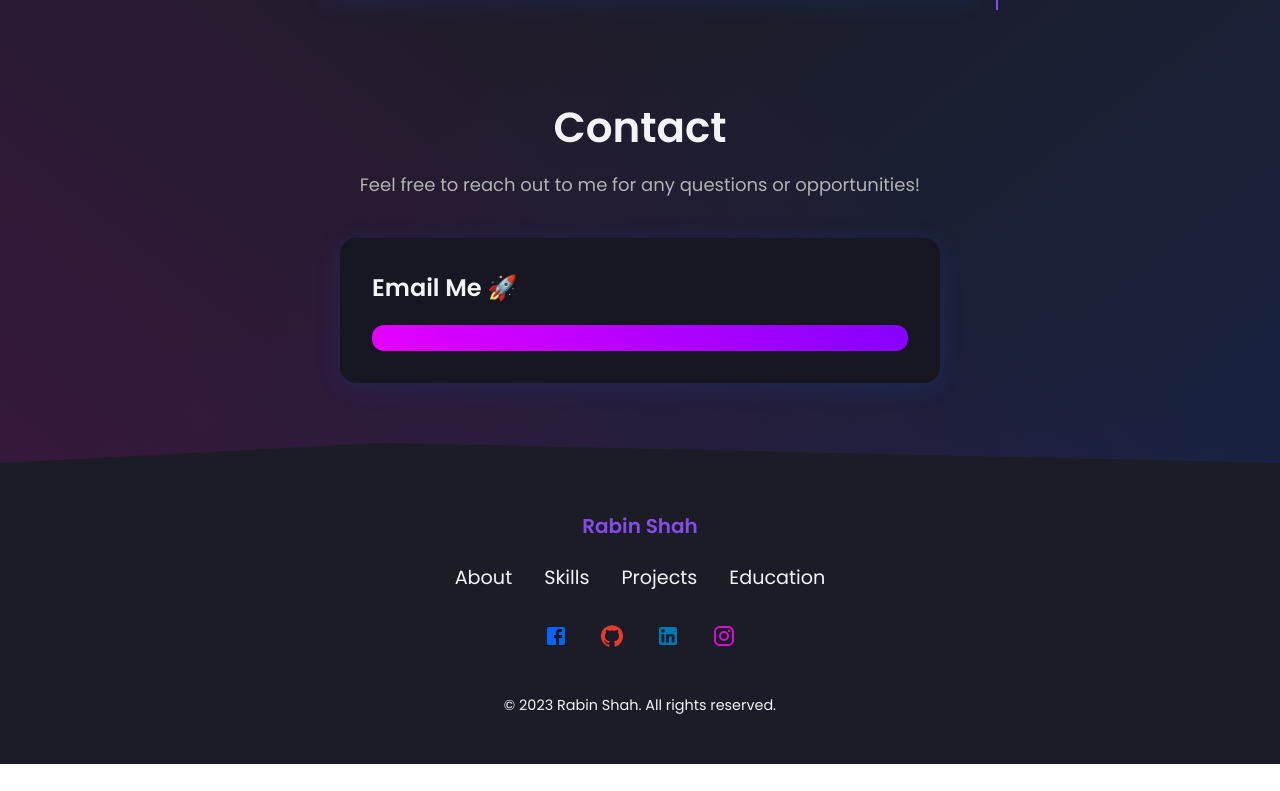
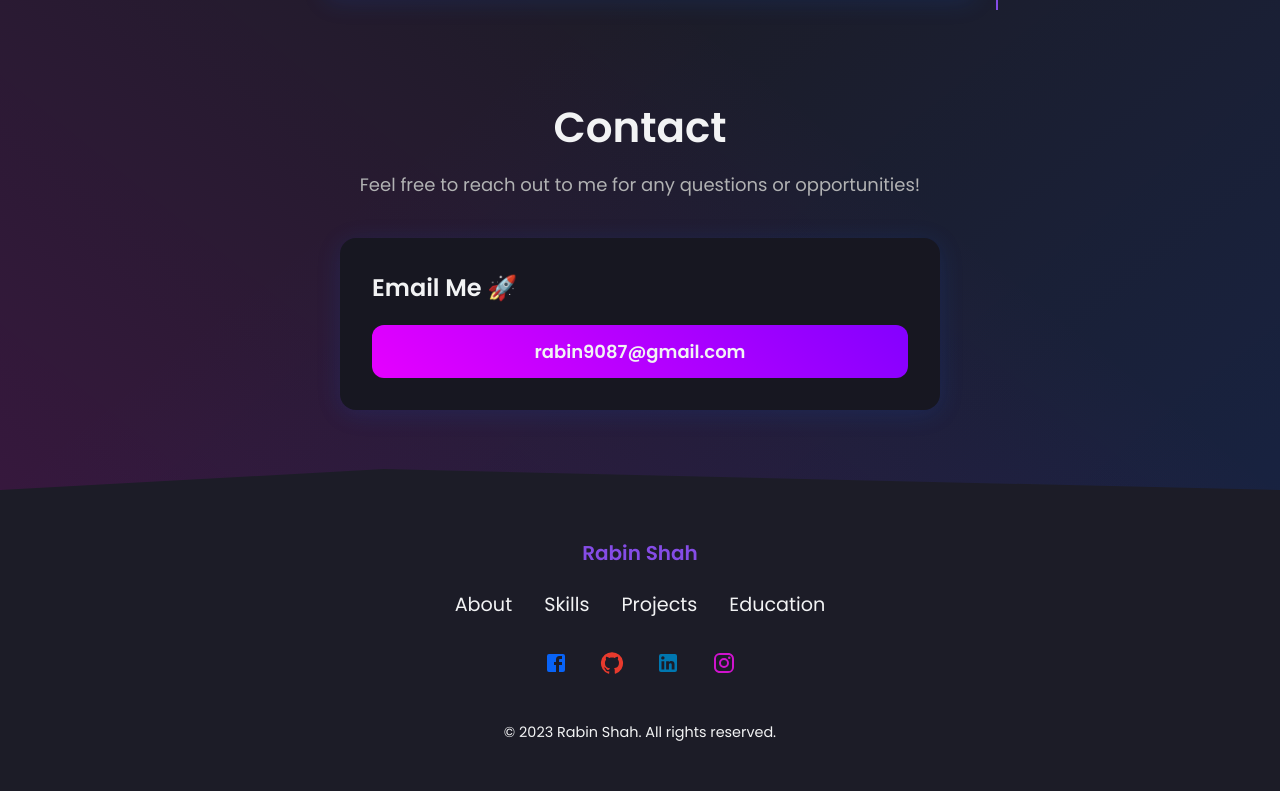
Before and after one commit to rabin9087/reactPortfolioV2, a React (Create React App) app: page / in a window 1280 px wide. Shown: the part 4471-5262 px from the top of the page. Before the commit the page ends 5235 px from the top, so only its background shows below. Built offline with nearby package versions, Linux system fonts and the light colour scheme.

Commit message:
contact changes

```diff
--- a/src/components/Contact/index.js
+++ b/src/components/Contact/index.js
@@ -160,7 +160,9 @@ const Contact = () => {
         <ContactForm ref={form} onSubmit={handleSubmit}>
           <ContactTitle>Email Me 🚀</ContactTitle>
 
-          <ContactButton type="submit" value="rabin9087@gmail.com" />
+          <ContactButton type="submit" value="rabin9087@gmail.com" >
+            rabin9087@gmail.com
+          </ContactButton>
 
 
 
```
